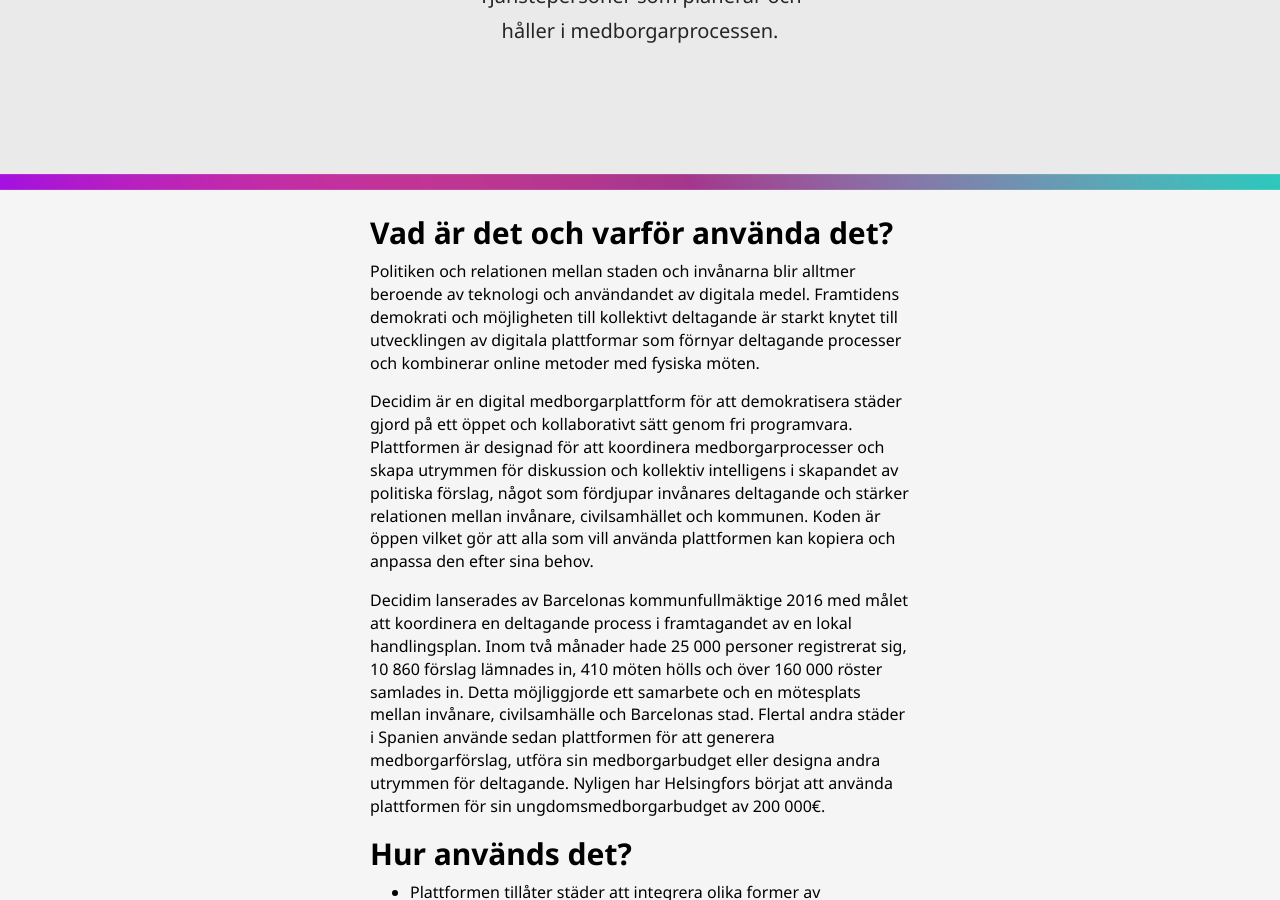
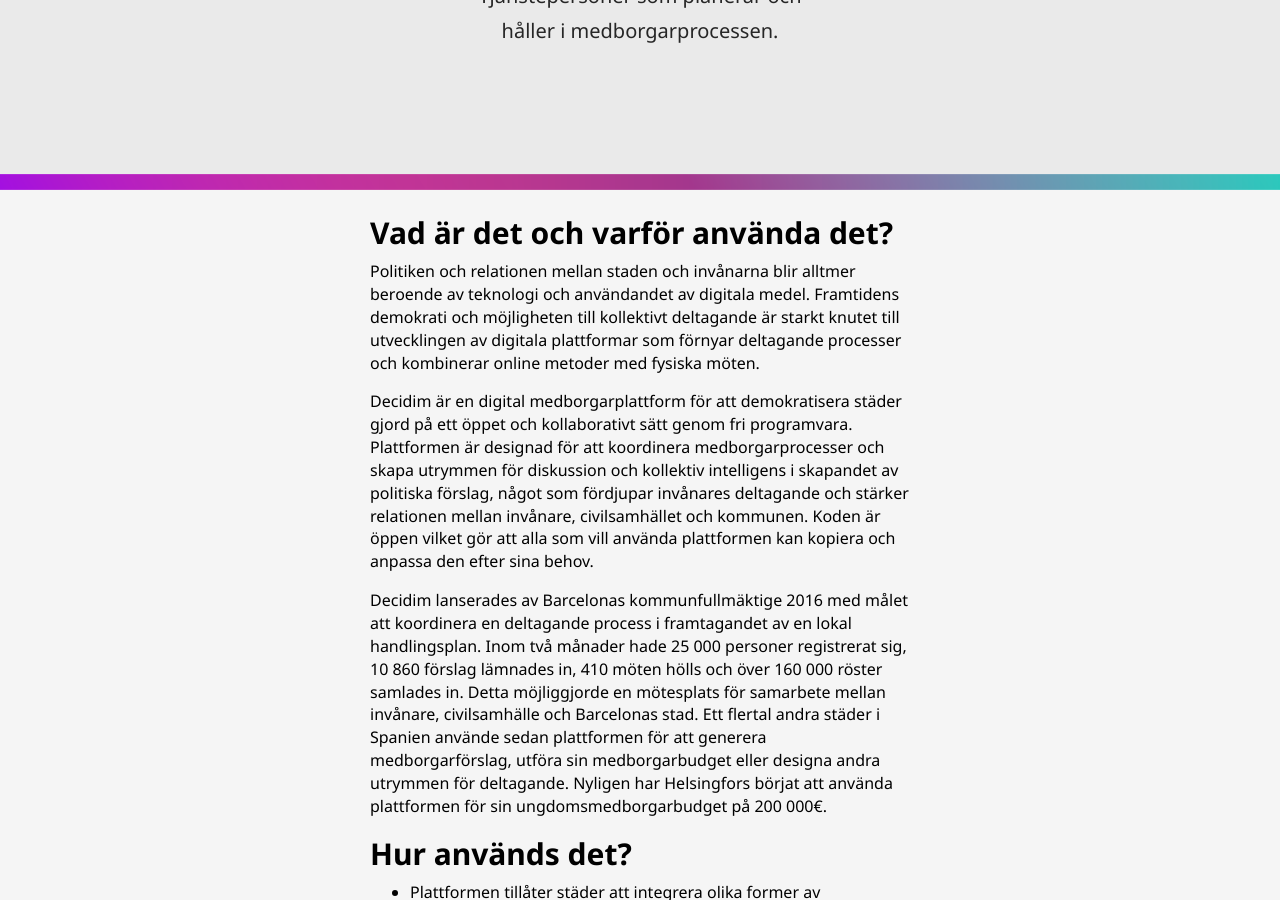
Before and after one commit to digidemlab/demokratiskastader, a Jekyll site: the page built from _posts/2017-10-10-decidim.md, in a window 1280 px wide and 900 px high, scrolled down 958 px. Built offline with Jekyll 4.4.1, drawn with Linux system fonts in a browser that asks for light colours.

Commit message:
Updated Decidim

```diff
--- a/_posts/2017-10-10-decidim.md
+++ b/_posts/2017-10-10-decidim.md
@@ -53,11 +53,11 @@
 ---
 
 ## Vad är det och varför använda det?
-Politiken och relationen mellan staden och invånarna blir alltmer beroende av teknologi och användandet av digitala medel. Framtidens demokrati och möjligheten till kollektivt deltagande är starkt knytet till utvecklingen av digitala plattformar som förnyar deltagande processer och kombinerar online metoder med fysiska möten.
+Politiken och relationen mellan staden och invånarna blir alltmer beroende av teknologi och användandet av digitala medel. Framtidens demokrati och möjligheten till kollektivt deltagande är starkt knutet till utvecklingen av digitala plattformar som förnyar deltagande processer och kombinerar online metoder med fysiska möten.
 
 Decidim är en digital medborgarplattform för att demokratisera städer gjord på ett öppet och kollaborativt sätt genom fri programvara. Plattformen är designad för att koordinera medborgarprocesser och skapa utrymmen för diskussion och kollektiv intelligens i skapandet av politiska förslag, något som fördjupar invånares deltagande och stärker relationen mellan invånare, civilsamhället och kommunen. Koden är öppen vilket gör att alla som vill använda plattformen kan kopiera och anpassa den efter sina behov.
 
-Decidim lanserades av Barcelonas kommunfullmäktige 2016 med målet att koordinera en deltagande process i framtagandet av en lokal handlingsplan. Inom två månader hade 25 000 personer registrerat sig, 10 860 förslag lämnades in, 410 möten hölls och över 160 000 röster samlades in. Detta möjliggjorde ett samarbete och en mötesplats mellan invånare, civilsamhälle och Barcelonas stad. Flertal andra städer i Spanien använde sedan plattformen för att generera medborgarförslag, utföra sin medborgarbudget eller designa andra utrymmen för deltagande. Nyligen har Helsingfors börjat att använda plattformen för sin ungdomsmedborgarbudget av 200 000€.
+Decidim lanserades av Barcelonas kommunfullmäktige 2016 med målet att koordinera en deltagande process i framtagandet av en lokal handlingsplan. Inom två månader hade 25 000 personer registrerat sig, 10 860 förslag lämnades in, 410 möten hölls och över 160 000 röster samlades in. Detta möjliggjorde en mötesplats för samarbete mellan invånare, civilsamhälle och Barcelonas stad. Ett flertal andra städer i Spanien använde sedan plattformen för att generera medborgarförslag, utföra sin medborgarbudget eller designa andra utrymmen för deltagande. Nyligen har Helsingfors börjat att använda plattformen för sin ungdomsmedborgarbudget på 200 000€.
 
 ## Hur används det?
 * Plattformen tillåter städer att integrera olika former av deltagarprocesser som går längre än att bara rösta. Exempelvis diskussioner, medborgarförslag, medborgarbudget, stadsplanering och anda typer av medskapande processer.
```
